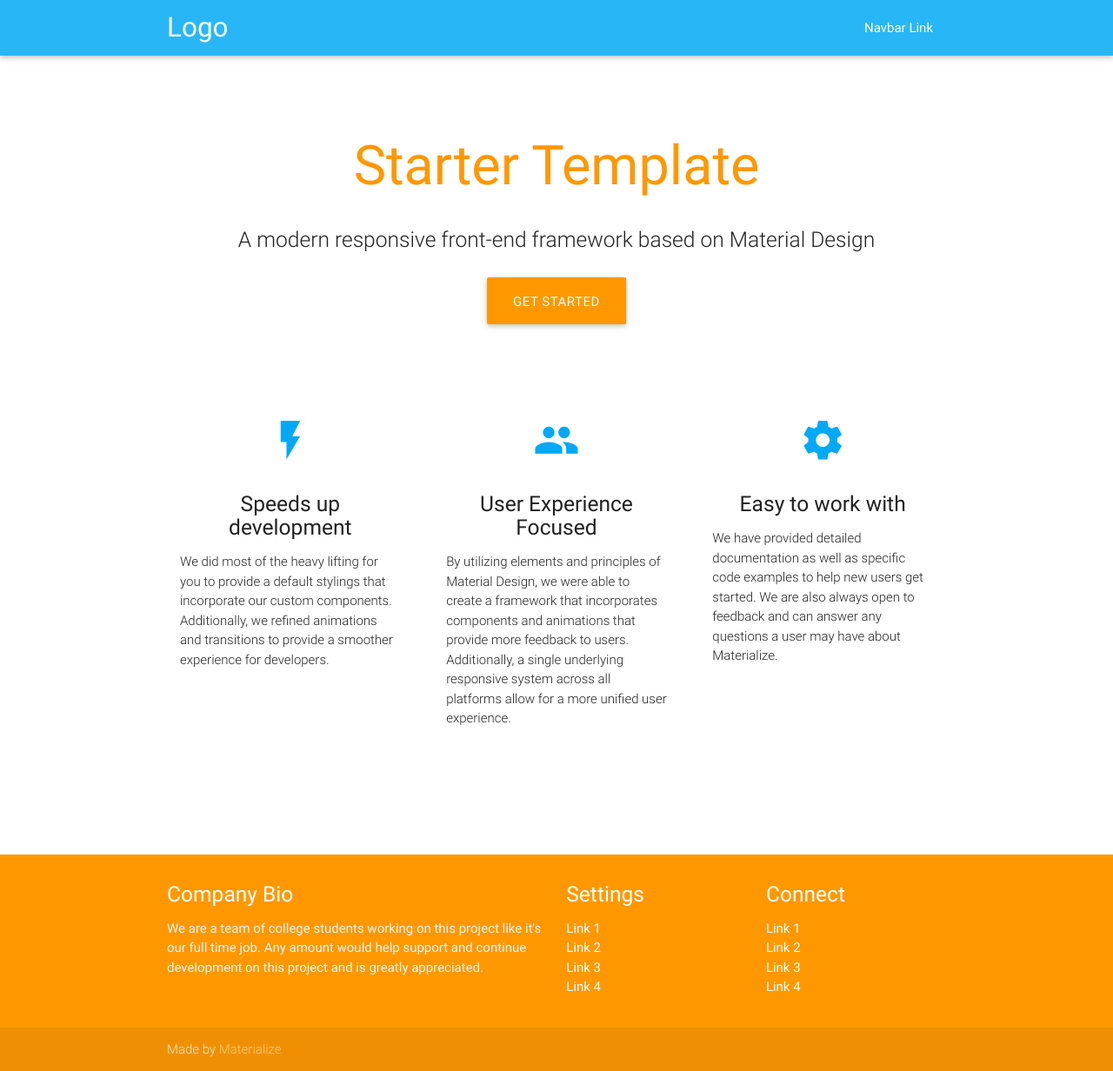
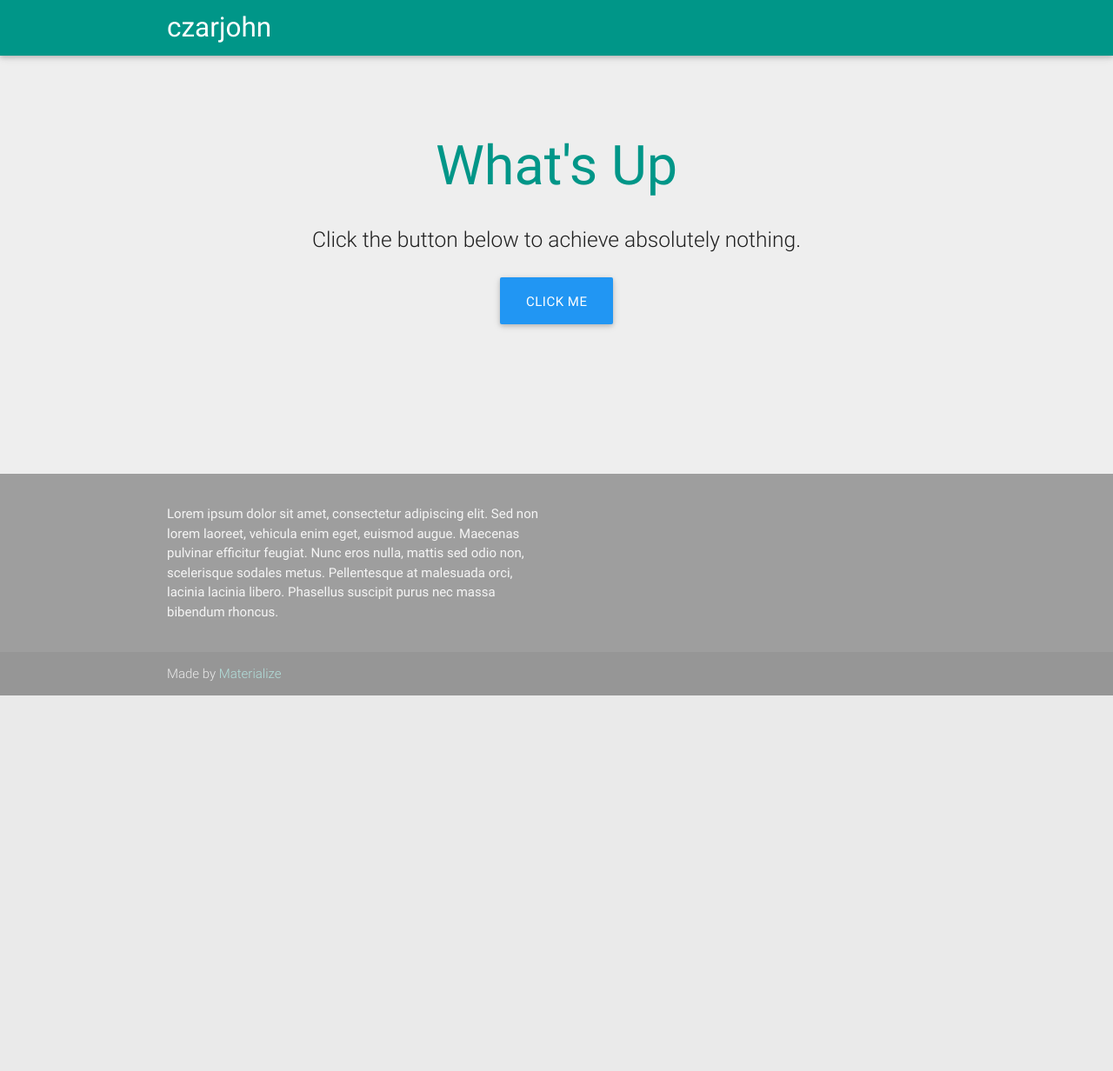
Before and after one commit to CzarJohn/czarjohn.github.io, a PHP site: page / in a window 1280 px wide. Shown: the whole page at 87% size. After the commit the page ends 800 px from the top, so only its background shows below. Run offline with PHP 8.4, Linux system fonts and the light colour scheme.

Commit message:
change template content

```diff
--- a/css/style.css
+++ b/css/style.css
@@ -12,3 +12,13 @@
 .icon-block .material-icons {
 	font-size: inherit;
 }
+
+body {
+	display: flex;
+	min-height: 100vh;
+	flex-direction: column;
+}
+
+#main {
+	flex: 1 0 auto;
+}
--- a/index.html
+++ b/index.html
@@ -3,35 +3,41 @@
 <head>
   <meta http-equiv="Content-Type" content="text/html; charset=UTF-8"/>
   <meta name="viewport" content="width=device-width, initial-scale=1, maximum-scale=1.0"/>
-  <title>Starter Template - Materialize</title>
+  <title>CJDemafeliz</title>
 
   <!-- CSS  -->
   <link href="css/icons/icons.css" rel="stylesheet">
   <link href="css/materialize.css" type="text/css" rel="stylesheet" media="screen,projection"/>
   <link href="css/style.css" type="text/css" rel="stylesheet" media="screen,projection"/>
 </head>
-<body>
-  <nav class="light-blue lighten-1" role="navigation">
-    <div class="nav-wrapper container"><a id="logo-container" href="#" class="brand-logo">Logo</a>
-      <ul class="right hide-on-med-and-down">
+<body class="grey lighten-3">
+
+
+  <nav class="teal" role="navigation">
+    <div class="nav-wrapper container"><a id="logo-container" href="#" class="brand-logo">czarjohn</a>
+      <!--ul class="right hide-on-med-and-down">
         <li><a href="#">Navbar Link</a></li>
       </ul>
 
       <ul id="nav-mobile" class="side-nav">
         <li><a href="#">Navbar Link</a></li>
-      </ul>
+      </ul-->
       <a href="#" data-activates="nav-mobile" class="button-collapse"><i class="material-icons">menu</i></a>
     </div>
   </nav>
-  <div class="section no-pad-bot" id="index-banner">
+
+
+
+
+  <div class="section no-pad-bot container" id="main">
     <div class="container">
       <br><br>
-      <h1 class="header center orange-text">Starter Template</h1>
+      <h1 class="header center teal-text">What's Up</h1>
       <div class="row center">
-        <h5 class="header col s12 light">A modern responsive front-end framework based on Material Design</h5>
+        <h5 class="header col s12 light">Click the button below to achieve absolutely nothing.</h5>
       </div>
       <div class="row center">
-        <a href="http://materializecss.com/getting-started.html" id="download-button" class="btn-large waves-effect waves-light orange">Get Started</a>
+        <a id="download-button" class="btn-large waves-effect waves-light blue">Click me</a>
       </div>
       <br><br>
 
@@ -39,79 +45,19 @@
   </div>
 
 
-  <div class="container">
-    <div class="section">
-
-      <!--   Icon Section   -->
-      <div class="row">
-        <div class="col s12 m4">
-          <div class="icon-block">
-            <h2 class="center light-blue-text"><i class="material-icons">flash_on</i></h2>
-            <h5 class="center">Speeds up development</h5>
-
-            <p class="light">We did most of the heavy lifting for you to provide a default stylings that incorporate our custom components. Additionally, we refined animations and transitions to provide a smoother experience for developers.</p>
-          </div>
-        </div>
-
-        <div class="col s12 m4">
-          <div class="icon-block">
-            <h2 class="center light-blue-text"><i class="material-icons">group</i></h2>
-            <h5 class="center">User Experience Focused</h5>
-
-            <p class="light">By utilizing elements and principles of Material Design, we were able to create a framework that incorporates components and animations that provide more feedback to users. Additionally, a single underlying responsive system across all platforms allow for a more unified user experience.</p>
-          </div>
-        </div>
-
-        <div class="col s12 m4">
-          <div class="icon-block">
-            <h2 class="center light-blue-text"><i class="material-icons">settings</i></h2>
-            <h5 class="center">Easy to work with</h5>
-
-            <p class="light">We have provided detailed documentation as well as specific code examples to help new users get started. We are also always open to feedback and can answer any questions a user may have about Materialize.</p>
-          </div>
-        </div>
-      </div>
-
-    </div>
-    <br><br>
-
-    <div class="section">
-
-    </div>
   </div>
 
-  <footer class="page-footer orange">
+  <footer class="page-footer grey">
     <div class="container">
       <div class="row">
         <div class="col l6 s12">
-          <h5 class="white-text">Company Bio</h5>
-          <p class="grey-text text-lighten-4">We are a team of college students working on this project like it's our full time job. Any amount would help support and continue development on this project and is greatly appreciated.</p>
-
-
-        </div>
-        <div class="col l3 s12">
-          <h5 class="white-text">Settings</h5>
-          <ul>
-            <li><a class="white-text" href="#!">Link 1</a></li>
-            <li><a class="white-text" href="#!">Link 2</a></li>
-            <li><a class="white-text" href="#!">Link 3</a></li>
-            <li><a class="white-text" href="#!">Link 4</a></li>
-          </ul>
-        </div>
-        <div class="col l3 s12">
-          <h5 class="white-text">Connect</h5>
-          <ul>
-            <li><a class="white-text" href="#!">Link 1</a></li>
-            <li><a class="white-text" href="#!">Link 2</a></li>
-            <li><a class="white-text" href="#!">Link 3</a></li>
-            <li><a class="white-text" href="#!">Link 4</a></li>
-          </ul>
+          <p class="grey-text text-lighten-4">Lorem ipsum dolor sit amet, consectetur adipiscing elit. Sed non lorem laoreet, vehicula enim eget, euismod augue. Maecenas pulvinar efficitur feugiat. Nunc eros nulla, mattis sed odio non, scelerisque sodales metus. Pellentesque at malesuada orci, lacinia lacinia libero. Phasellus suscipit purus nec massa bibendum rhoncus.</p>
         </div>
       </div>
     </div>
     <div class="footer-copyright">
       <div class="container">
-      Made by <a class="orange-text text-lighten-3" href="http://materializecss.com">Materialize</a>
+      Made by <a class="teal-text text-lighten-4" href="http://materializecss.com">Materialize</a>
       </div>
     </div>
   </footer>
```
